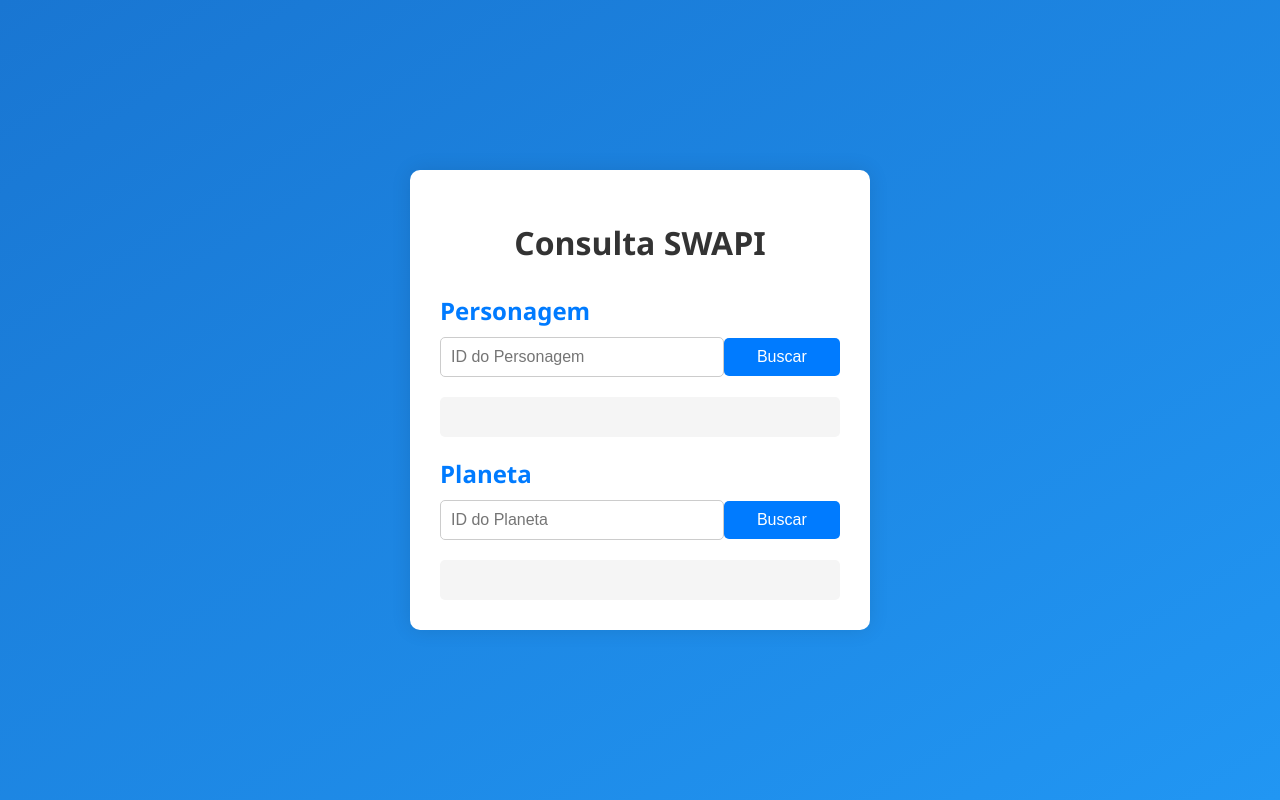
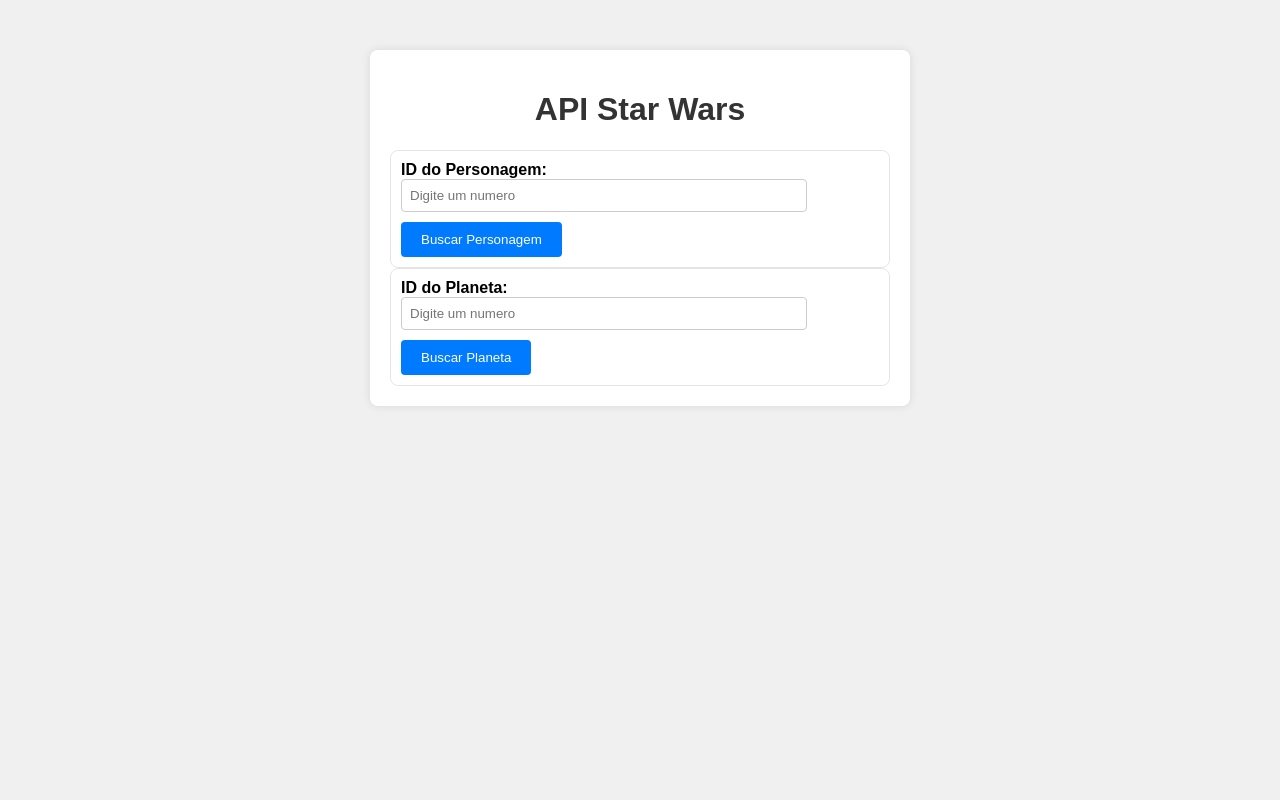
Before and after one commit to CristianMartini/web-service, a website: page API SWAPI- Ado cristian claudio/public/index.html in a window 1280 px wide. Drawn offline with nearby package versions, Linux system fonts and the light colour scheme.

Commit message:
terminado

```diff
--- a/API SWAPI- Ado cristian claudio/package.json
+++ b/API SWAPI- Ado cristian claudio/package.json
@@ -1,7 +1,6 @@
 {
   "name": "api-swapi--ado-cristian-claudio",
   "version": "1.0.0",
-  "description": "",
   "main": "index.js",
   "scripts": {
     "test": "echo \"Error: no test specified\" && exit 1"
@@ -12,5 +11,6 @@
   "dependencies": {
     "axios": "^1.6.8",
     "express": "^4.19.2"
-  }
+  },
+  "description": ""
 }
--- a/API SWAPI- Ado cristian claudio/public/index.html
+++ b/API SWAPI- Ado cristian claudio/public/index.html
@@ -1,150 +1,180 @@
-
 <!DOCTYPE html>
 <html lang="pt">
 <head>
     <meta charset="UTF-8">
     <meta name="viewport" content="width=device-width, initial-scale=1.0">
-    <title>Consulta SWAPI</title>
-    <script src="https://cdn.jsdelivr.net/npm/axios/dist/axios.min.js"></script>
+    <title>Dados da API Star Wars</title>
     <style>
-body {
-            font-family: 'Segoe UI', Tahoma, Geneva, Verdana, sans-serif;
-            background: linear-gradient(to bottom right, #1976d2, #2196f3);
+        body {
+            font-family: Arial, sans-serif;
+            background-color: #f0f0f0;
             margin: 0;
             padding: 0;
-            display: flex;
-            justify-content: center;
-            align-items: center;
-            height: 100vh;
         }
+
         .container {
-            width: 400px;
+            max-width: 500px;
+            margin: 50px auto;
+            padding: 20px;
             background-color: #fff;
-            padding: 30px;
-            border-radius: 10px;
-            box-shadow: 0 0 20px rgba(0, 0, 0, 0.1);
-            overflow: hidden;
-            transition: transform 0.3s ease-in-out;
+            border-radius: 8px;
+            box-shadow: 0 0 10px rgba(0, 0, 0, 0.1);
         }
-        .container:hover {
-            transform: translateY(-5px);
-        }
+
         h1 {
             text-align: center;
-            margin-bottom: 30px;
             color: #333;
-            transition: color 0.3s ease;
         }
-        h2 {
-            color: #007bff;
+        .dados{
+         border : 1px solid  rgba(0, 0, 0, 0.1);
+         border-radius: 8px;
+         padding: 10px  ;
+        }
+        label {
+            font-weight: bold;
+            margin-right: 10px;
+        }
+
+        input[type="text"] {
+            padding: 8px;
             margin-bottom: 10px;
+            width: calc(100% - 90px);
+            border: 1px solid #ccc;
+            border-radius: 4px;
         }
-        form {
-            display: flex;
-            justify-content: space-between;
-            align-items: center;
-            margin-bottom: 20px;
-        }
-        input[type="number"] {
-            width: calc(70% - 10px);
-            padding: 10px;
-            border-radius: 5px;
-            border: 1px solid #ccc;
-            font-size: 16px;
-            transition: border-color 0.3s ease;
-        }
-        input[type="number"]:focus {
-            border-color: #007bff;
-            outline: none;
-        }
-        button[type="submit"] {
-            width: 30%;
+
+        button {
+            padding: 10px 20px;
             background-color: #007bff;
             color: #fff;
-            padding: 10px 0;
             border: none;
-            border-radius: 5px;
+            border-radius: 4px;
             cursor: pointer;
-            font-size: 16px;
-            transition: background-color 0.3s ease;
         }
-        button[type="submit"]:hover {
+
+        button:hover {
             background-color: #0056b3;
         }
-        .result {
+
+        /* Estilos para o modal */
+        .modal {
+            display: none;
+            position: fixed;
+            z-index: 1;
+            left: 0;
+            top: 0;
+            width: 100%;
+            height: 100%;
+            overflow: auto;
+            background-color: rgba(0,0,0,0.5);
+        }
+
+        .modal-conteudo {
+            background-color: #fefefe;
+            margin: 15% auto;
             padding: 20px;
-            background-color: #f5f5f5;
-            border-radius: 5px;
+            border-radius: 8px;
+            width: 50%;
+            box-shadow: 0 0 10px rgba(0, 0, 0, 0.3);
         }
-        .result p {
-            margin-bottom: 10px;
-            font-size: 16px;
-            color: #333;
+
+        .fechar {
+            color: #aaa;
+            float: right;
+            font-size: 28px;
+            font-weight: bold;
         }
-        .error {
-            color: #dc3545;
-            font-weight: bold;
-        }    </style>
+
+        .fechar:hover,
+        .fechar:focus {
+            color: black;
+            text-decoration: none;
+            cursor: pointer;
+        }
+    </style>
 </head>
 <body>
     <div class="container">
-        <h1>Consulta SWAPI</h1>
+        <h1> API Star Wars</h1>
+        <div class="dados">
+        <label for="input-id-personagem">ID do Personagem:</label>
+        <input type="text" id="input-id-personagem" placeholder="Digite um numero">
+        <button onclick="buscarPersonagem()">Buscar Personagem</button>
+        </div>
+        <div class="dados">
+            <label for="input-id-planeta">ID do Planeta:</label>
+        <input type="text" id="input-id-planeta" placeholder="Digite um numero">
+        <button onclick="buscarPlaneta()">Buscar Planeta</button>
+        </div>
+    </div>
 
-        <div class="form-group">
-            <h2>Personagem</h2>
-            <form id="personagemFormulario">
-                <input type="number" id="personagemId" placeholder="ID do Personagem" required>
-                <button type="submit">Buscar</button>
-            </form>
-            <div id="personagemResultado" class="result"></div>
+
+    <div id="modal-personagem" class="modal">
+        <div class="modal-conteudo">
+            <span class="fechar" onclick="fecharModal('personagem')">&times;</span>
+            <div id="conteudo-personagem">
+
+            </div>
         </div>
+    </div>
 
-        <div class="form-group">
-            <h2>Planeta</h2>
-            <form id="planetaForm">
-                <input type="number" id="planetaId" placeholder="ID do Planeta" required>
-                <button type="submit">Buscar</button>
-            </form>
-            <div id="planetaResultado" class="result"></div>
+
+    <div id="modal-planeta" class="modal">
+        <div class="modal-conteudo">
+            <span class="fechar" onclick="fecharModal('planeta')">&times;</span>
+            <div id="conteudo-planeta">
+
+            </div>
         </div>
     </div>
 
     <script>
-        document.getElementById('personagemFormulario').addEventListener('submit', function(e) {
-            e.preventDefault();
-            const id = document.getElementById('personagemId').value;
-            axios.get(`/personagem/${id}`)
-                .then(response => {
-                    const personagem = response.data;
-                    document.getElementById('personagemResultado').innerHTML = `
-                        <p><strong>Nome:</strong> ${personagem.name}</p>
-                        <p><strong>Altura:</strong> ${personagem.height}</p>
-                        <p><strong>Peso:</strong> ${personagem.mass}</p>
-                        <p><strong>Cor do cabelo:</strong> ${personagem.hair_color}</p>
-                    `;
-                })
-                .catch(error => {
-                    document.getElementById('personagemResultado').innerHTML = '<p class="error">Erro ao buscar personagem.</p>';
-                });
-        });
+        async function buscarPersonagem() {
+            const id = document.getElementById('input-id-personagem').value;
+            try {
+                const response = await fetch(`/personagem/${id}`);
+                const data = await response.json();
+                mostrarDados(data, 'personagem');
+            } catch (error) {
+                console.error('Erro ao buscar personagem:', error);
+            }
+        }
 
-        document.getElementById('planetaForm').addEventListener('submit', function(e) {
-            e.preventDefault();
-            const id = document.getElementById('planetaId').value;
-            axios.get(`/planeta/${id}`)
-                .then(response => {
-                    const planeta = response.data;
-                    document.getElementById('planetaResultado').innerHTML = `
-                        <p><strong>Nome:</strong> ${planeta.name}</p>
-                        <p><strong>Clima:</strong> ${planeta.climate}</p>
-                        <p><strong>Terreno:</strong> ${planeta.terrain}</p>
-                        <p><strong>População:</strong> ${planeta.population}</p>
-                    `;
-                })
-                .catch(error => {
-                    document.getElementById('planetaResultado').innerHTML = '<p class="error">Erro ao buscar planeta.</p>';
-                });
-        });
+        async function buscarPlaneta() {
+            const id = document.getElementById('input-id-planeta').value;
+            try {
+                const response = await fetch(`/planeta/${id}`);
+                const data = await response.json();
+                mostrarDados(data, 'planeta');
+            } catch (error) {
+                console.error('Erro ao buscar planeta:', error);
+            }
+        }
+
+        function mostrarDados(data, tipo) {
+            const modal = document.getElementById(`modal-${tipo}`);
+            const conteudoModal = document.getElementById(`conteudo-${tipo}`);
+
+            conteudoModal.innerHTML = '';
+
+
+            const titulo = document.createElement('h2');
+            titulo.textContent = data.name;
+
+            const detalhes = document.createElement('p');
+            detalhes.textContent = `Altura: ${data.height}, Massa: ${data.mass}, Cor do cabelo: ${data.hair_color}, Cor da pele: ${data.skin_color}, Cor dos olhos: ${data.eye_color}, Ano de nascimento: ${data.birth_year}, Gênero: ${data.gender}`;
+
+            conteudoModal.appendChild(titulo);
+            conteudoModal.appendChild(detalhes);
+
+
+            modal.style.display = 'block';
+        }
+
+        function fecharModal(tipo) {
+            const modal = document.getElementById(`modal-${tipo}`);
+            modal.style.display = 'none';
+        }
     </script>
 </body>
 </html>
```
Also changed, not shown: 1 other file.
